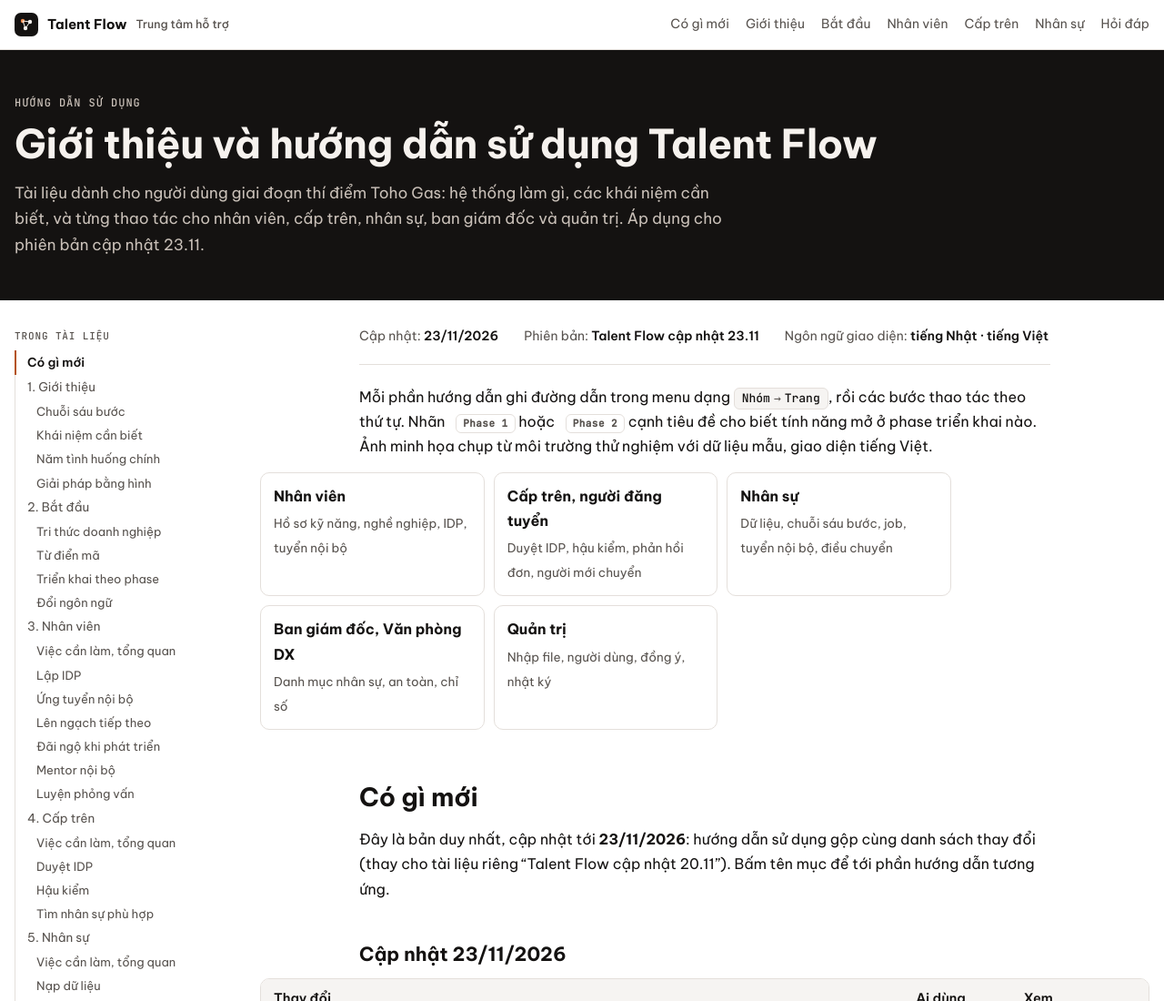
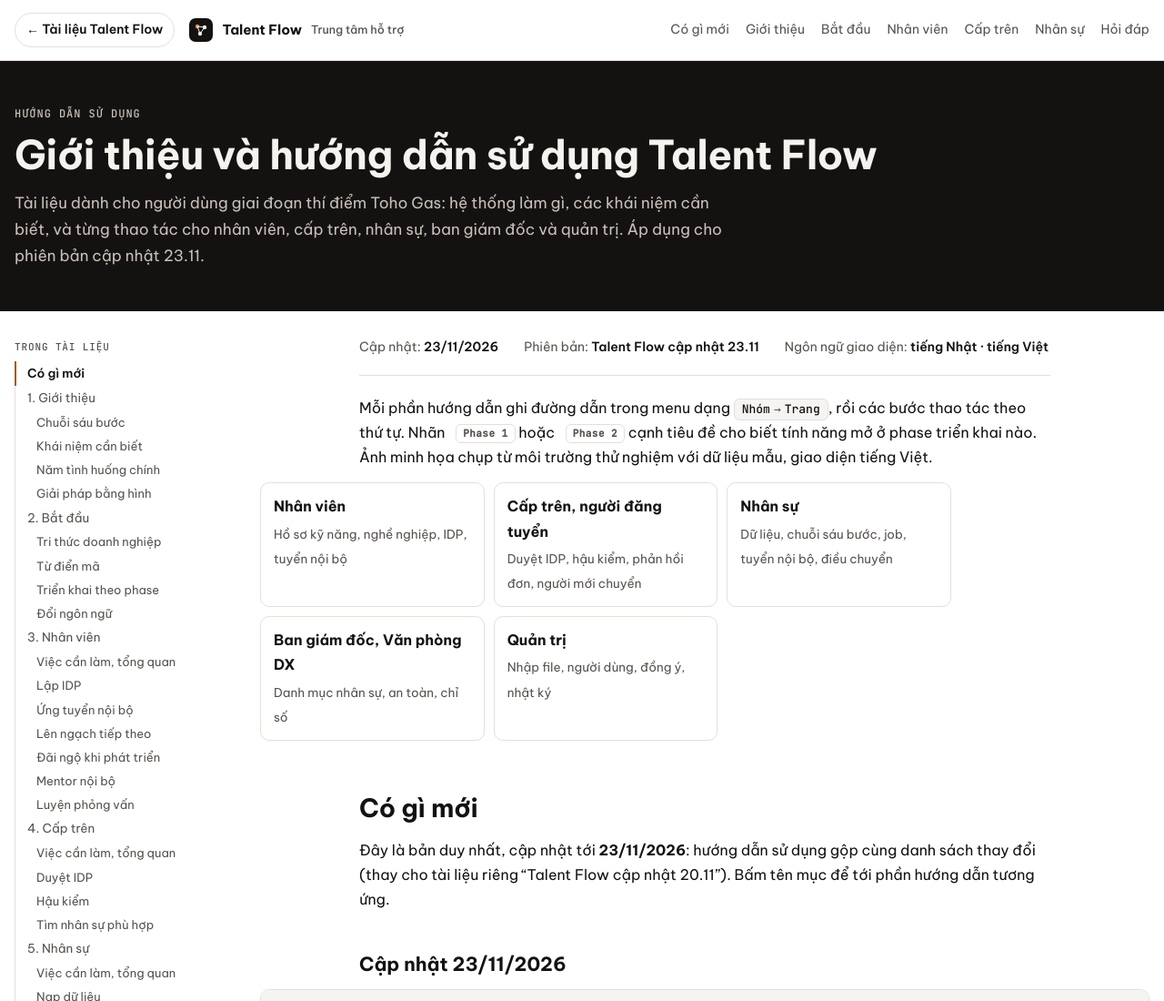
Before and after one commit to astragenxy-bit/workforce-graph-docs, a plain HTML site: page huong-dan/index.html in a window 1280 px wide. Shown: the top 1100 px of the page at 91% size. Drawn offline with Linux system fonts and the light colour scheme.

Commit message:
docs: hướng dẫn có nút quay về trang chủ; hình xác minh kỹ năng có mũi tên "CÓ" nằm ngang
Co-Authored-By: Claude Opus 5.5 <noreply@anthropic.com>

```diff
--- a/huong-dan/index.html
+++ b/huong-dan/index.html
@@ -60,6 +60,11 @@ a:focus-visible, button:focus-visible { outline: 2px solid var(--accent); outlin
 .top nav { display: flex; gap: 18px; flex-wrap: wrap; font-size: 14px; }
 .top nav a { color: var(--ink-2); text-decoration: none; }
 .top nav a:hover { color: var(--ink); }
+/* Nút quay về trang chủ site (chỉ bản công khai) */
+.top .home { display: inline-flex; align-items: center; gap: 6px; font-size: 14px; font-weight: 600; color: var(--ink); text-decoration: none;
+  border: 1px solid var(--line); border-radius: 999px; padding: 6px 12px; }
+.top .home:hover { border-color: var(--accent); }
+.top .home + .brand { margin-right: auto; }
 
 /* Dải tiêu đề */
 .hero { background: var(--band); color: var(--band-ink); }
@@ -267,6 +272,7 @@ h3 .ph { position: relative; top: -2px; }
 </style>
 
 <header class="top"><div class="top-in gutter">
+  <a class="home" href="../">← Tài liệu Talent Flow</a>
   <a class="brand" href="#top" aria-label="Talent Flow — Trung tâm hỗ trợ"><span class="mark" aria-hidden="true"><svg width="16" height="16" viewBox="0 0 16 16"><circle cx="4" cy="4" r="2.2" fill="#f08a4b"/><circle cx="12" cy="5" r="2.2" fill="#f6f2ee"/><circle cx="7" cy="12" r="2.2" fill="#f6f2ee"/><path d="M4 4 12 5 7 12Z" fill="none" stroke="#f6f2ee" stroke-width="1"/></svg></span>Talent Flow <small>Trung tâm hỗ trợ</small></a>
   <nav aria-label="Trong tài liệu">
     <a href="#moi">Có gì mới</a><a href="#gioi-thieu">Giới thiệu</a><a href="#bat-dau">Bắt đầu</a><a href="#nhan-vien">Nhân viên</a><a href="#cap-tren">Cấp trên</a><a href="#nhan-su">Nhân sự</a><a href="#hoi-dap">Hỏi đáp</a>
```
Also changed, not shown: huong-dan/img/nd-xac-minh.jpg, 1 other file.
